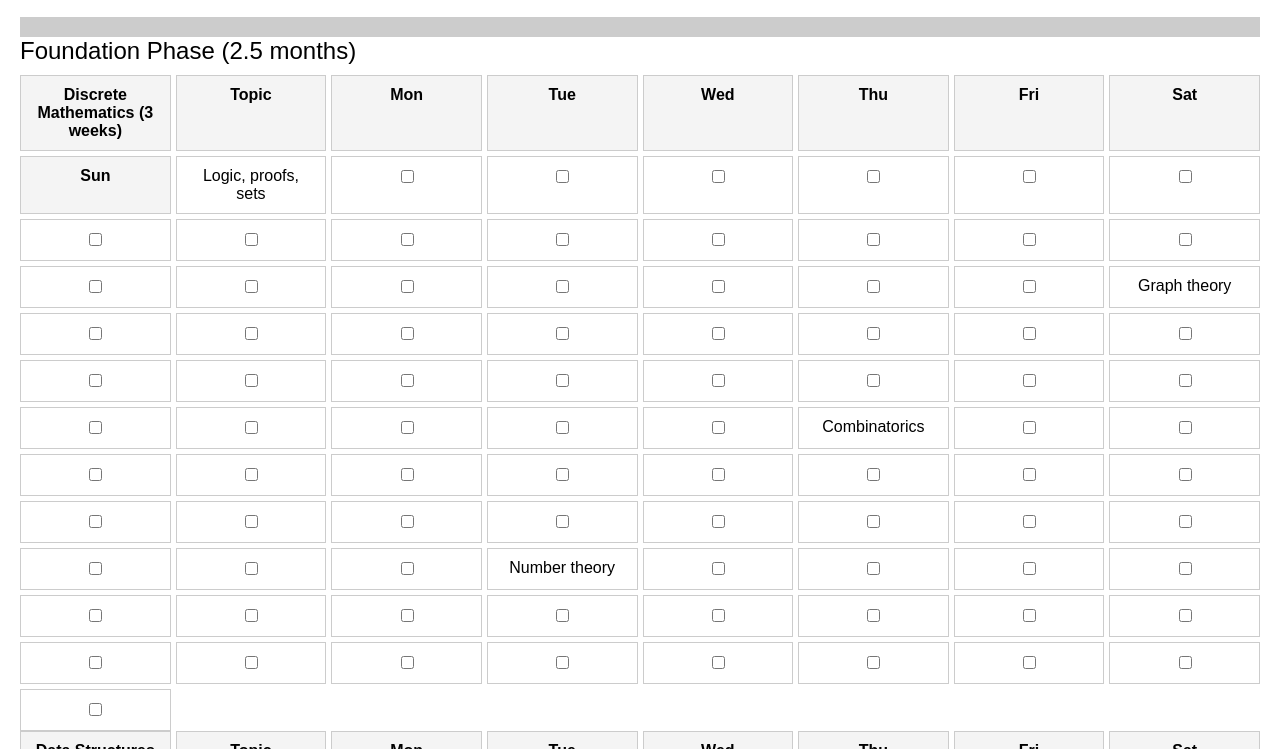
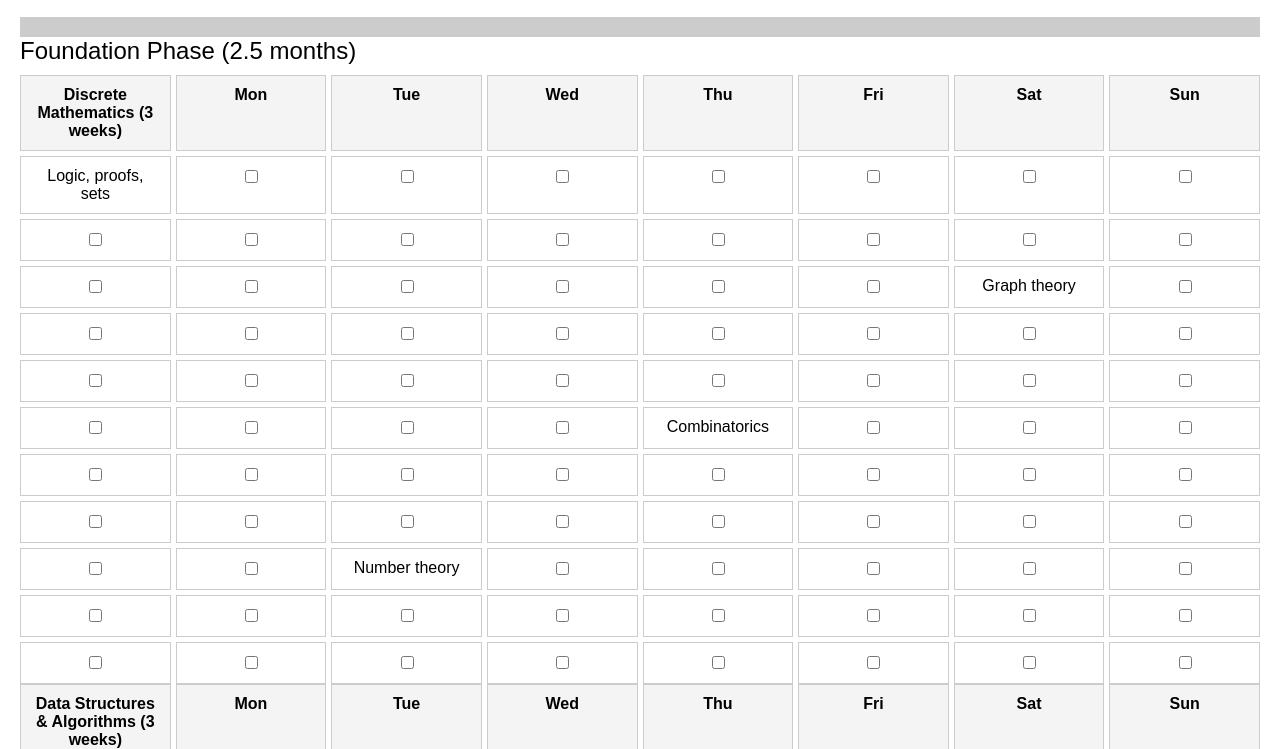
Before and after one commit to squirelboy360/cs, a plain HTML site: page index.html in a window 1280 px wide. Shown: the part 51-800 px from the top of the page. Drawn offline with Linux system fonts and the light colour scheme.

Commit message:
Update index.html

```diff
--- a/index.html
+++ b/index.html
@@ -69,7 +69,7 @@
                         subjectTitle.textContent = `${subject.name} (${subject.weeks} weeks)`;
                         subjectDiv.appendChild(subjectTitle);
 
-                        const headers = ["Topic", "Mon", "Tue", "Wed", "Thu", "Fri", "Sat", "Sun"];
+                        const headers = ["Mon", "Tue", "Wed", "Thu", "Fri", "Sat", "Sun"];
                         headers.forEach(header => {
                             const headerDiv = document.createElement("div");
                             headerDiv.classList.add("header");
@@ -77,11 +77,12 @@
                             subjectDiv.appendChild(headerDiv);
                         });
 
+                        // Render each topic as a row with checkboxes
                         subject.topics.forEach((topic, topicIndex) => {
-                            const topicCell = document.createElement("div");
-                            topicCell.classList.add("day");
-                            topicCell.textContent = topic;
-                            subjectDiv.appendChild(topicCell);
+                            const topicRow = document.createElement("div");
+                            topicRow.classList.add("day");
+                            topicRow.textContent = topic;
+                            subjectDiv.appendChild(topicRow);
 
                             for (let week = 0; week < subject.weeks; week++) {
                                 for (let day = 0; day < 7; day++) {
```
